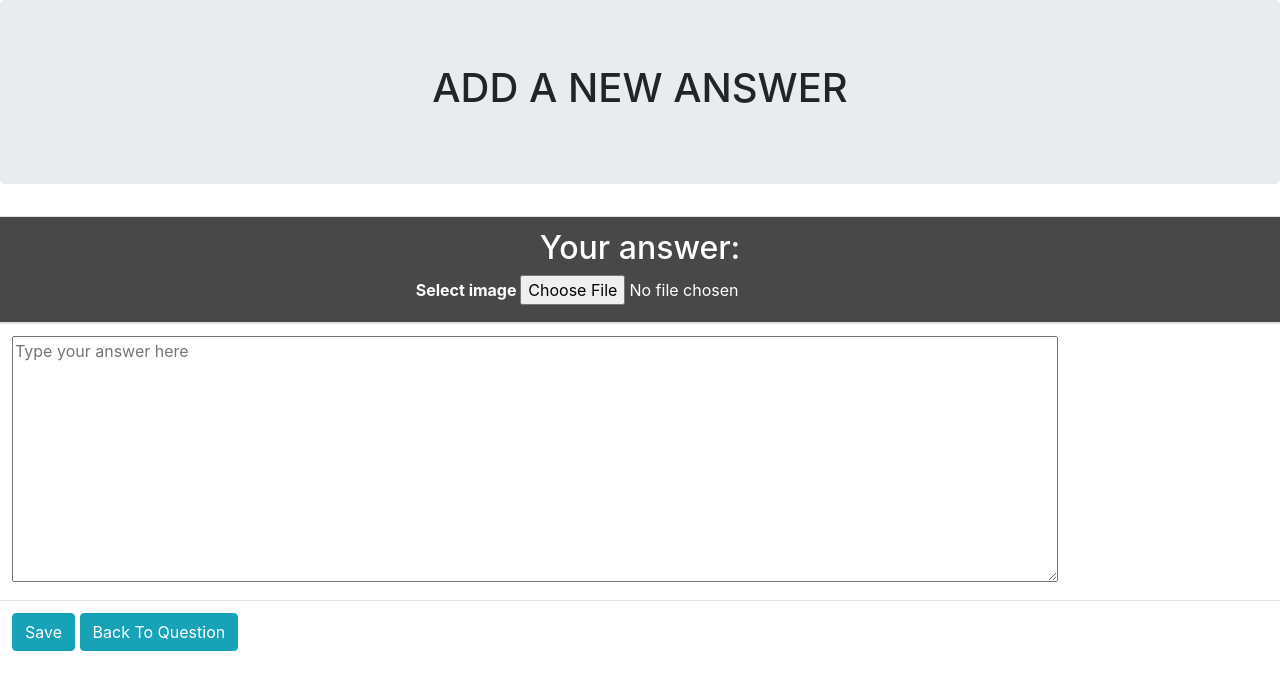
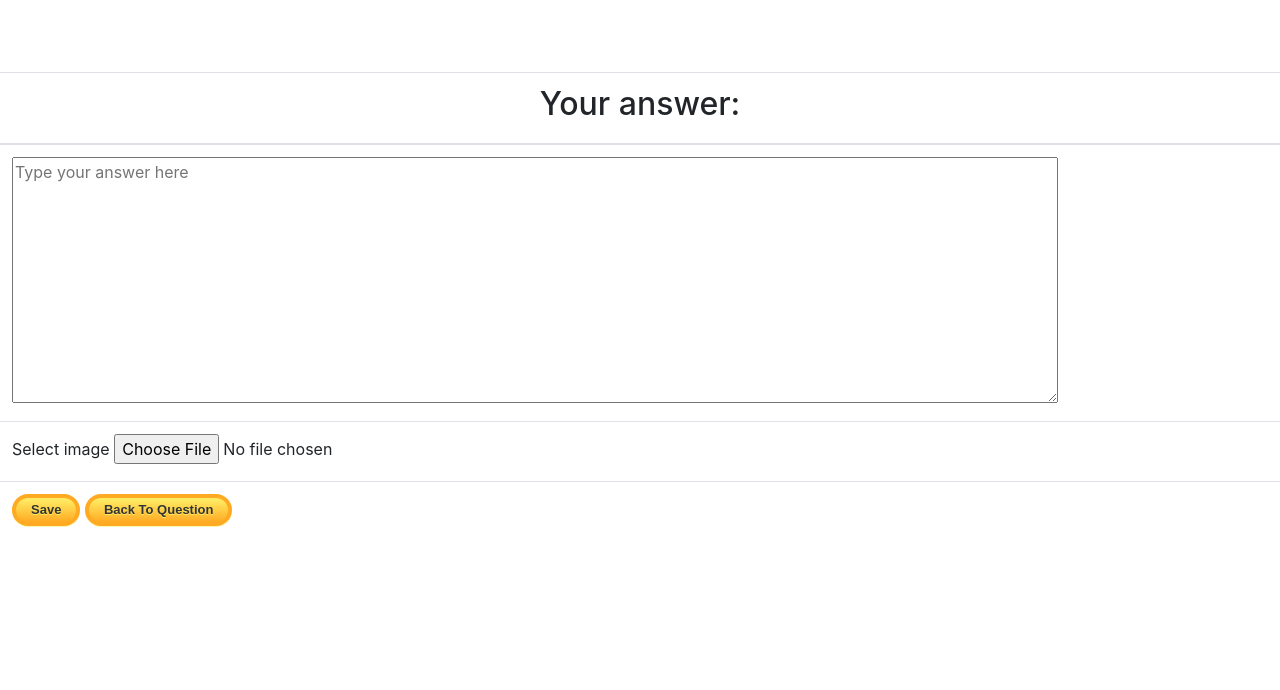
Before and after one commit to Conalau/AskMate, a Flask app: template templates/add_answer.html in a window 1280 px wide. Shown: the part 56-746 px from the top of the page. Run offline with Flask 2, Linux system fonts and the light colour scheme; the template is opened without the code that fills it, so the values that code supplies are empty; some libraries are stand-ins or nearby versions.

Commit message:
styling add

```diff
--- a/templates/add_answer.html
+++ b/templates/add_answer.html
@@ -1,25 +1,25 @@
 {% extends 'layout.html' %}
 
 {% block body %}
-<div class="jumbotron text-center">
-    <h1>ADD A NEW ANSWER</h1>
-</div>
+<br>
+<br>
+<br>
 <form action="{{url_for('question_new_answer', question_id=question['id'])}}" method="POST" enctype="multipart/form-data">
 <table class="table">
-    <thead class="thead style="width : 100%">
+    <thead class="head">
     <tr>
     <th>
         <h2>Your answer: </h2>
-        <label for="image">Select image</label>
-        <input id="image" type="file" name="form_answer_image">
     </th>
     </tr>
     </thead>
     <tbody>
-    <tr><td><textarea name="text" rows="10" cols="100" placeholder="Type your answer here"></textarea></tr></td>
+    <tr><td><textarea name="text" rows="10" cols="100" placeholder="Type your answer here"></textarea></td></tr>
+           <tr> <td> <label for="image">Select image</label>
+      <input id="image" type="file" name="form_answer_image"></tr></td>
 
-   <tr> <td><button type="submit" class="btn btn-info"> Save </button>
-    <a href={{url_for('display_one_question', question_id=question['id'])}} type="button" class="btn btn-info">Back To Question</a></td>
+   <tr> <td><button type="submit" class="btn1"> Save </button>
+    <a href={{url_for('display_one_question', question_id=question['id'])}} type="button" class="btn1">Back To Question</a></td>
     </tr>
     </tbody>
 </table>
```
